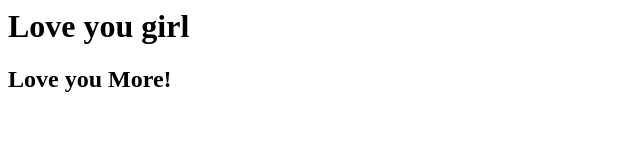
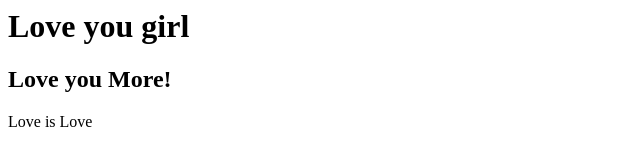
Before and after one commit to stellardevs/git-course, a plain HTML site: page index.html in a window 1280 px wide. Shown: the full height of the page, 0-640 px from the left. Drawn offline with Linux system fonts and the light colour scheme.

Commit message:
adding the javascript config file and modified the index.html file

```diff
--- a/index.html
+++ b/index.html
@@ -3,5 +3,6 @@
   <body>
     <h1>Love you girl</h1>
     <h2>Love you More!</h2>
+    <p>Love is Love</p>
   </body>
 </html>
```
Also changed, not shown: config.js (added).
